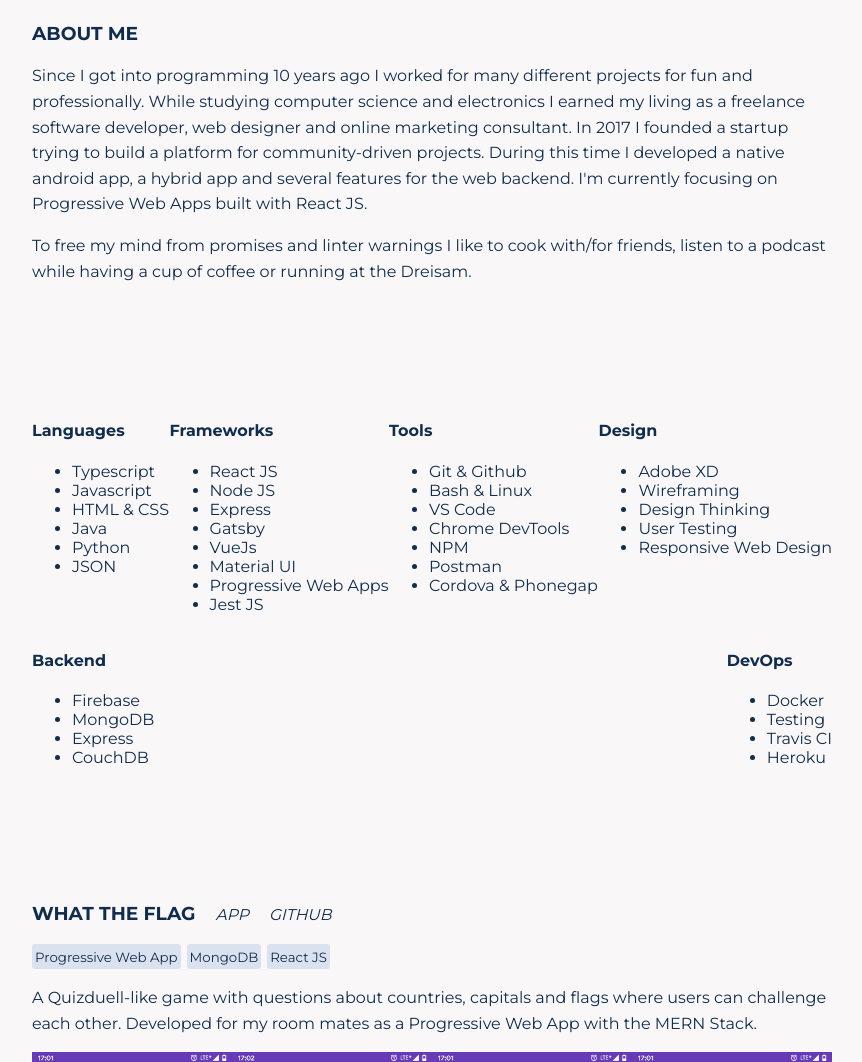
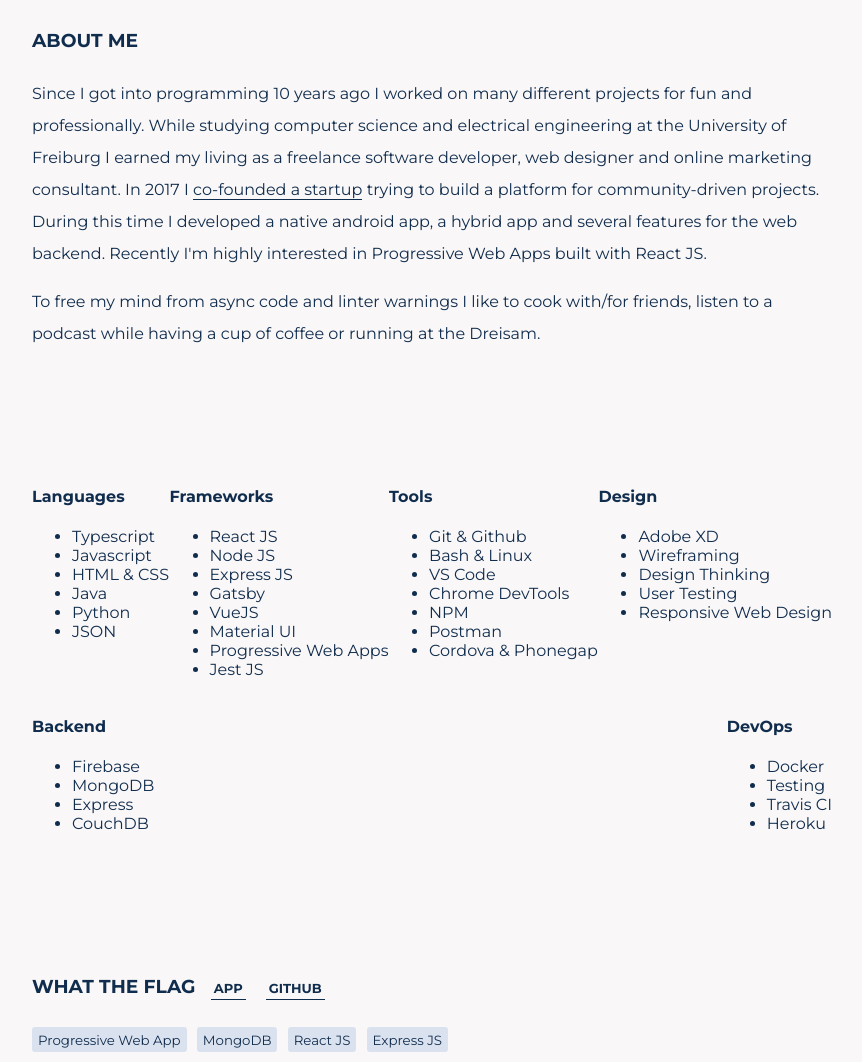
Before and after one commit to nicograef/nicograef.github.io, a Gatsby site: page / in a window 1280 px wide. Shown: the part 567-1629 px from the top of the page, without its empty margins (208-1070 px from the left). Built offline with nearby package versions, Linux system fonts and the light colour scheme; Gatsby itself is replaced by a stand-in of ours.

Commit message:
minor design changes and text updates

```diff
--- a/src/components/About.js
+++ b/src/components/About.js
@@ -1,21 +1,23 @@
 import React from 'react'
+import Link from './Link'
 
 export default () => (
   <section className="about">
-    <h3 className="section-title">About Me</h3>
-    <div className="section-content">
+    <h3>About Me</h3>
+    <div>
       <p>
-        Since I got into programming 10 years ago I worked for many different projects for fun and
-        professionally. While studying computer science and electronics I earned my living as a
-        freelance software developer, web designer and online marketing consultant. In 2017 I
-        founded a startup trying to build a platform for community-driven projects. During this time
-        I developed a native android app, a hybrid app and several features for the web backend. I'm
-        currently focusing on Progressive Web Apps built with React JS.
+        Since I got into programming 10 years ago I worked on many different projects for fun and
+        professionally. While studying computer science and electrical engineering at the University
+        of Freiburg I earned my living as a freelance software developer, web designer and online
+        marketing consultant. In 2017 I{' '}
+        <Link inline title="co-founded a startup" url="https://urknall.co" /> trying to build a
+        platform for community-driven projects. During this time I developed a native android app, a
+        hybrid app and several features for the web backend. Recently I'm highly interested in
+        Progressive Web Apps built with React JS.
       </p>
-
       <p>
-        To free my mind from promises and linter warnings I like to cook with/for friends, listen to
-        a podcast while having a cup of coffee or running at the Dreisam.
+        To free my mind from async code and linter warnings I like to cook with/for friends, listen
+        to a podcast while having a cup of coffee or running at the Dreisam.
       </p>
     </div>
   </section>
--- a/src/components/Chip.js
+++ b/src/components/Chip.js
@@ -1,7 +1,15 @@
 import React from 'react'
 
 export default ({ text }) => (
-  <span style={{ background: '#dbe2ef', padding: 3, borderRadius: 3, marginRight: 6 }}>
+  <span
+    style={{
+      background: '#dbe2ef',
+      padding: '3px 6px',
+      borderRadius: 3,
+      marginRight: 6,
+      whiteSpace: 'nowrap'
+    }}
+  >
     <small>{text}</small>
   </span>
 )
--- a/src/components/Projects.js
+++ b/src/components/Projects.js
@@ -11,18 +11,20 @@ import Chip from './Chip'
 export default () =>
   projects.map(project => (
     <section className="project">
-      <h3 className="section-title">
-        {project.title}
-        <small>
+      <h3>
+        {project.title}{' '}
+        <span style={{ fontSize: 'small' }}>
           {project.links.map(link => (
-            <Link inline key={link.title} title={link.title} url={link.url} />
+            <Link key={link.title} title={link.title} url={link.url} />
           ))}
-        </small>
+        </span>
       </h3>
-      <div className="section-content">
+      <div>
         <p>
           {project.tags.map(tag => (
-            <Chip key={tag} text={tag} />
+            <>
+              <Chip key={tag} text={tag} />{' '}
+            </>
           ))}
         </p>
         <p>{project.description}</p>
@@ -37,7 +39,7 @@ const projects = [
     description:
       'A Quizduell-like game with questions about countries, capitals and flags where users can challenge each other. Developed for my room mates as a Progressive Web App with the MERN Stack.',
     image: whatTheFlag,
-    tags: ['Progressive Web App', 'MongoDB', 'React JS'],
+    tags: ['Progressive Web App', 'MongoDB', 'React JS', 'Express JS'],
     links: [
       {
         title: 'App',
@@ -69,7 +71,7 @@ const projects = [
   {
     title: 'Country Quiz NPM Module',
     description:
-      'This node module lets you create questions and quizzes (with multiple questions) about countries, their flag and their capital (or vice versa). Data, Quizzes and Questions are accessed offline (loaded from file) but the SVG-Files for the Flags need an internet connection.',
+      'I created this module as part of the What The Flag project and released it to NPM just out of curiosity. It lets you create questions and quizzes about countries, flags and capitals.',
     image: countryQuiz,
     tags: ['NPM', 'Travis CI', 'Documentation', 'Test Coverage'],
     links: [
--- a/src/components/Skills.js
+++ b/src/components/Skills.js
@@ -5,7 +5,13 @@ import SkillCategory from './SkillCategory'
 export default () => (
   <section className="skills">
     {/* <h3 className="section-title">Stuff I'm feeling confident with</h3> */}
-    <div className="section-content">
+    <div
+      style={{
+        display: 'flex',
+        justifyContent: 'space-between',
+        flexWrap: 'wrap'
+      }}
+    >
       {skills.map(skill => (
         <SkillCategory key={skill.title} title={skill.title} skills={skill.skills} />
       ))}
@@ -23,9 +29,9 @@ const skills = [
     skills: [
       'React JS',
       'Node JS',
-      'Express',
+      'Express JS',
       'Gatsby',
-      'VueJs',
+      'VueJS',
       'Material UI',
       'Progressive Web Apps',
       'Jest JS'
--- a/src/styles/global.css
+++ b/src/styles/global.css
@@ -21,9 +21,14 @@ section {
   margin: 50px 0;
 }
 
+section h3 {
+  line-height: 2;
+  text-transform: uppercase;
+}
+
 section p {
   margin-top: 0;
-  line-height: 1.6;
+  line-height: 2;
 }
 
 img {
@@ -52,16 +57,6 @@ h2 b {
   justify-content: space-around;
 }
 
-.section-content {
-  display: flex;
-  justify-content: space-between;
-  flex-wrap: wrap;
-}
-
-.section-title {
-  text-transform: uppercase;
-}
-
 @media (min-width: 800px) {
   #site {
     margin: 100px auto;
--- a/src/styles/link.module.css
+++ b/src/styles/link.module.css
@@ -1,26 +1,22 @@
 a {
-  padding: 10px;
+  padding: 3px;
   margin: 10px;
   text-decoration: none;
-  text-transform: uppercase;
-  font-weight: 700;
+  /* text-transform: uppercase; */
+  font-weight: inherit;
   color: inherit;
-  transition: all 0.25s ease 0.1s;
+  transition: all 0.2s ease;
   white-space: nowrap;
+  border-bottom: 1px solid #112d4e;
 }
 
 a:hover {
-  border-bottom: 3px solid #112d4e;
+  padding-bottom: 0;
+  border-bottom: 4px solid #112d4e;
 }
 
 a.inline {
   padding: 0;
   margin: 0;
-  margin-left: 20px;
-  font-weight: 400;
-  font-style: italic;
+  white-space: normal;
 }
-
-a.inline:hover {
-  border-bottom: 1px solid #112d4e;
-}
```
